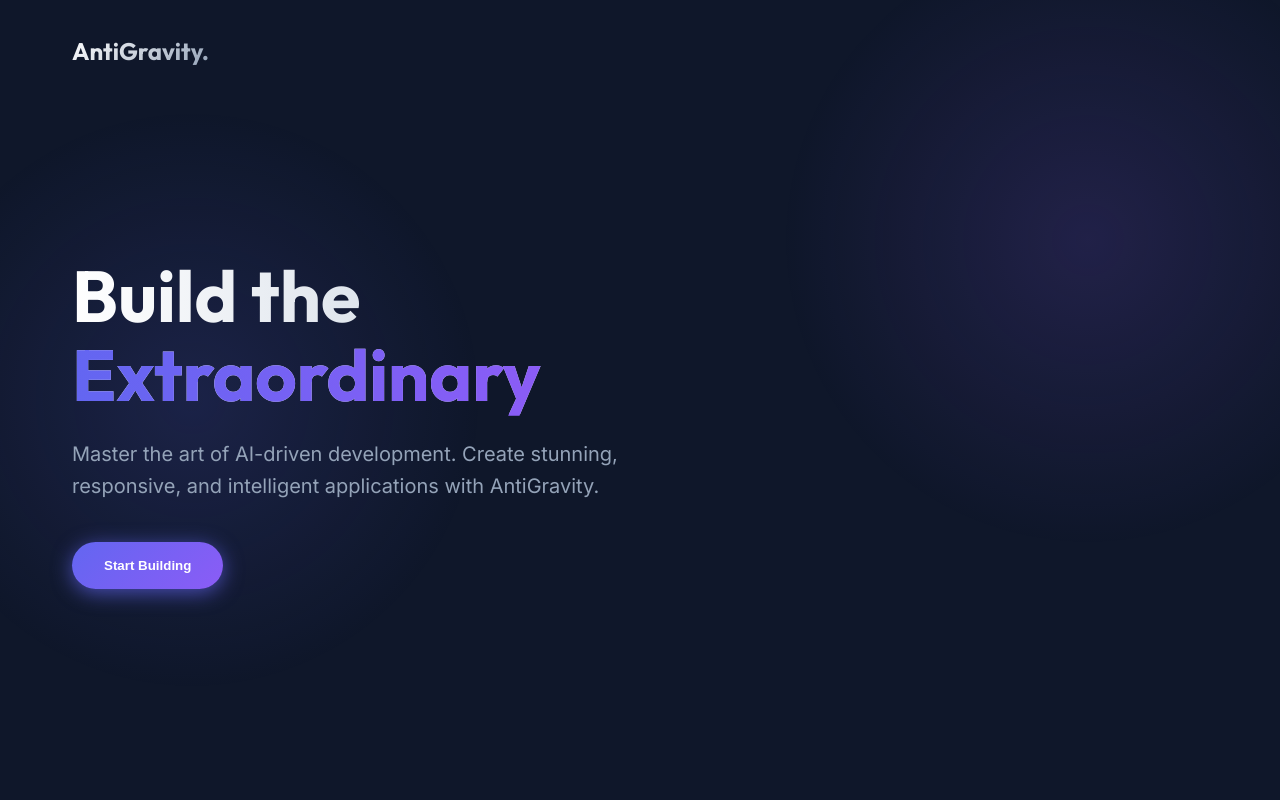
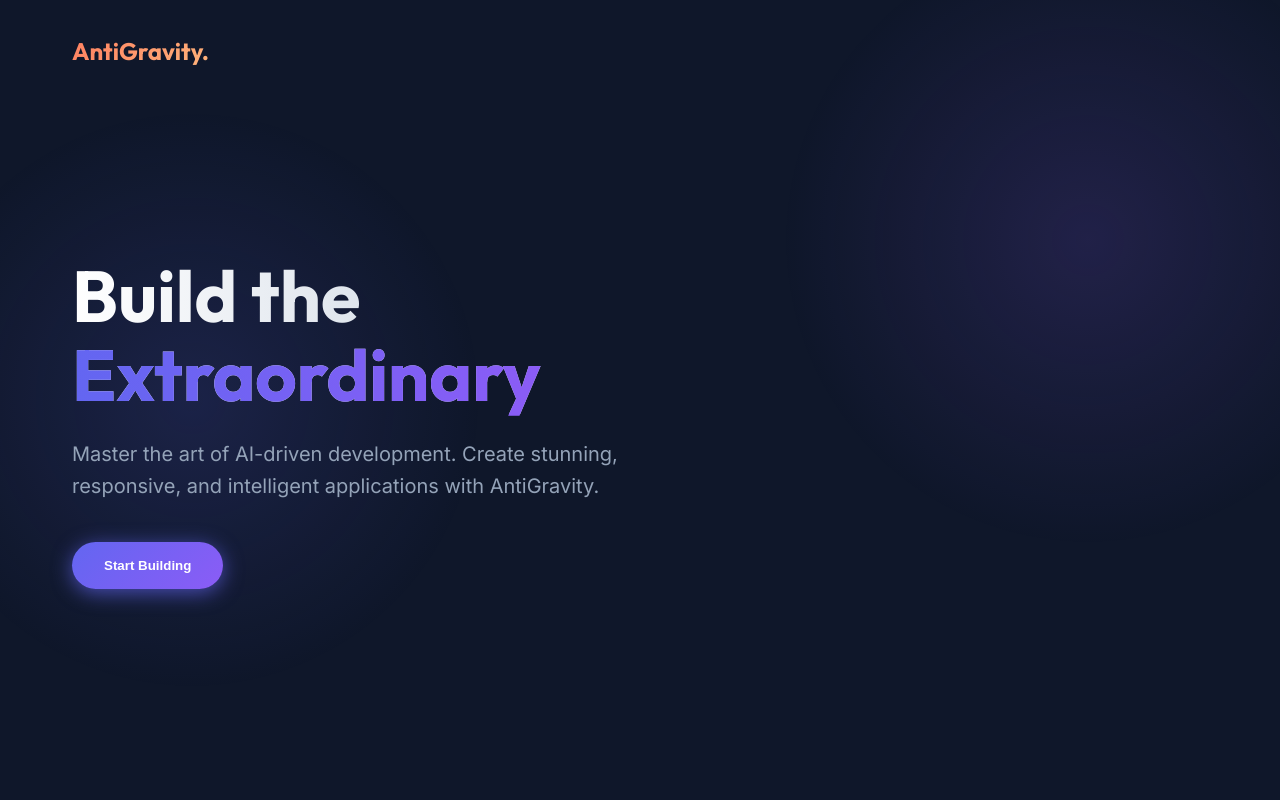
Before and after one commit to MikeAShieldsAtGmail/learnAntiGravity2, a website: page index.html in a window 1280 px wide. Shown: the top 800 px of the page. Drawn offline with nearby package versions, Linux system fonts and the light colour scheme; no server answers.

Commit message:
Experimental: Changed logo to Orange

```diff
--- a/style.css
+++ b/style.css
@@ -57,7 +57,8 @@ header {
     font-family: 'Outfit', sans-serif;
     font-weight: 700;
     font-size: 1.5rem;
-    background: linear-gradient(135deg, #fff, #94a3b8);
+    background: linear-gradient(135deg, #ff7e5f, #feb47b);
+    /* ORANGE EXPERIMENT */
     -webkit-background-clip: text;
     background-clip: text;
     -webkit-text-fill-color: transparent;
```
